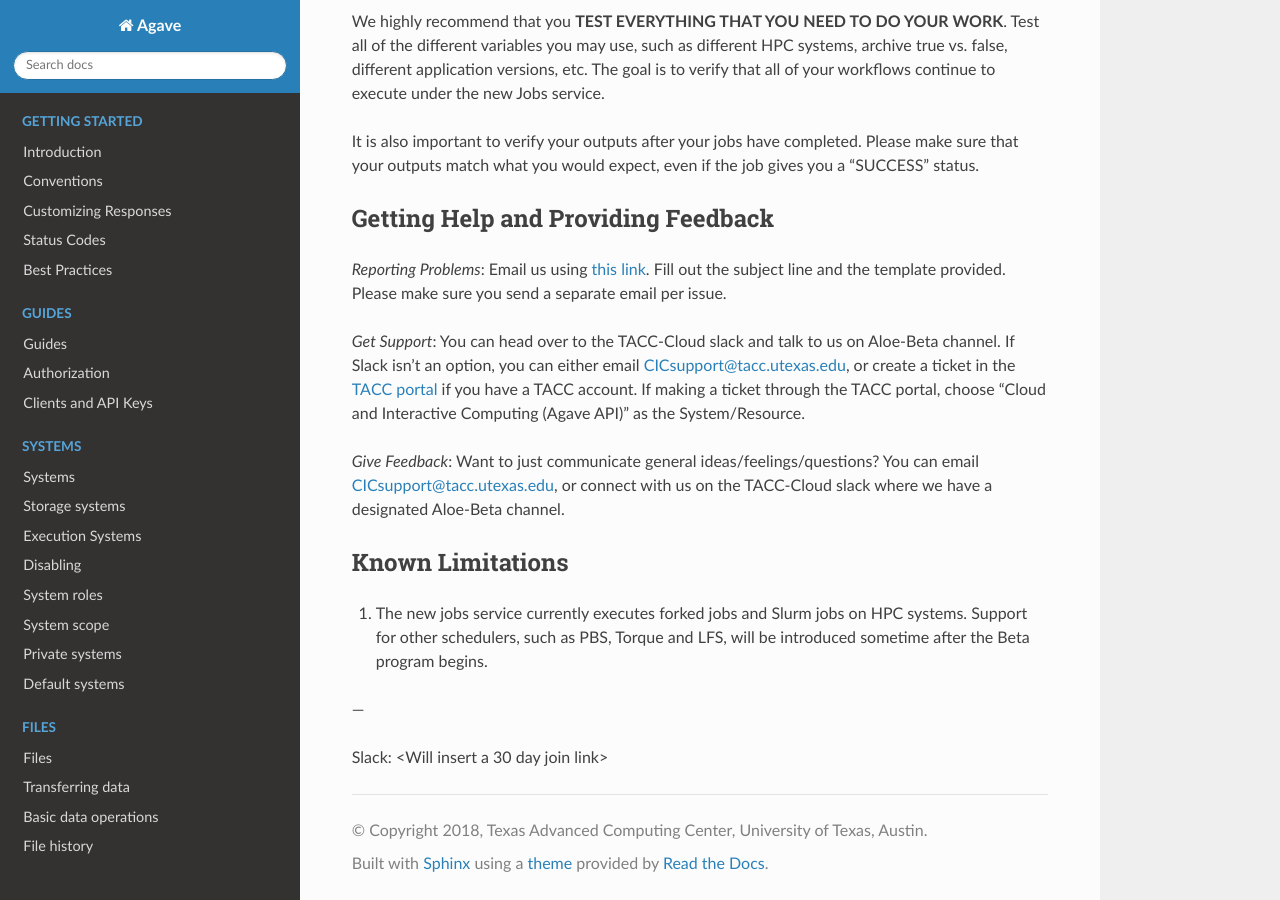
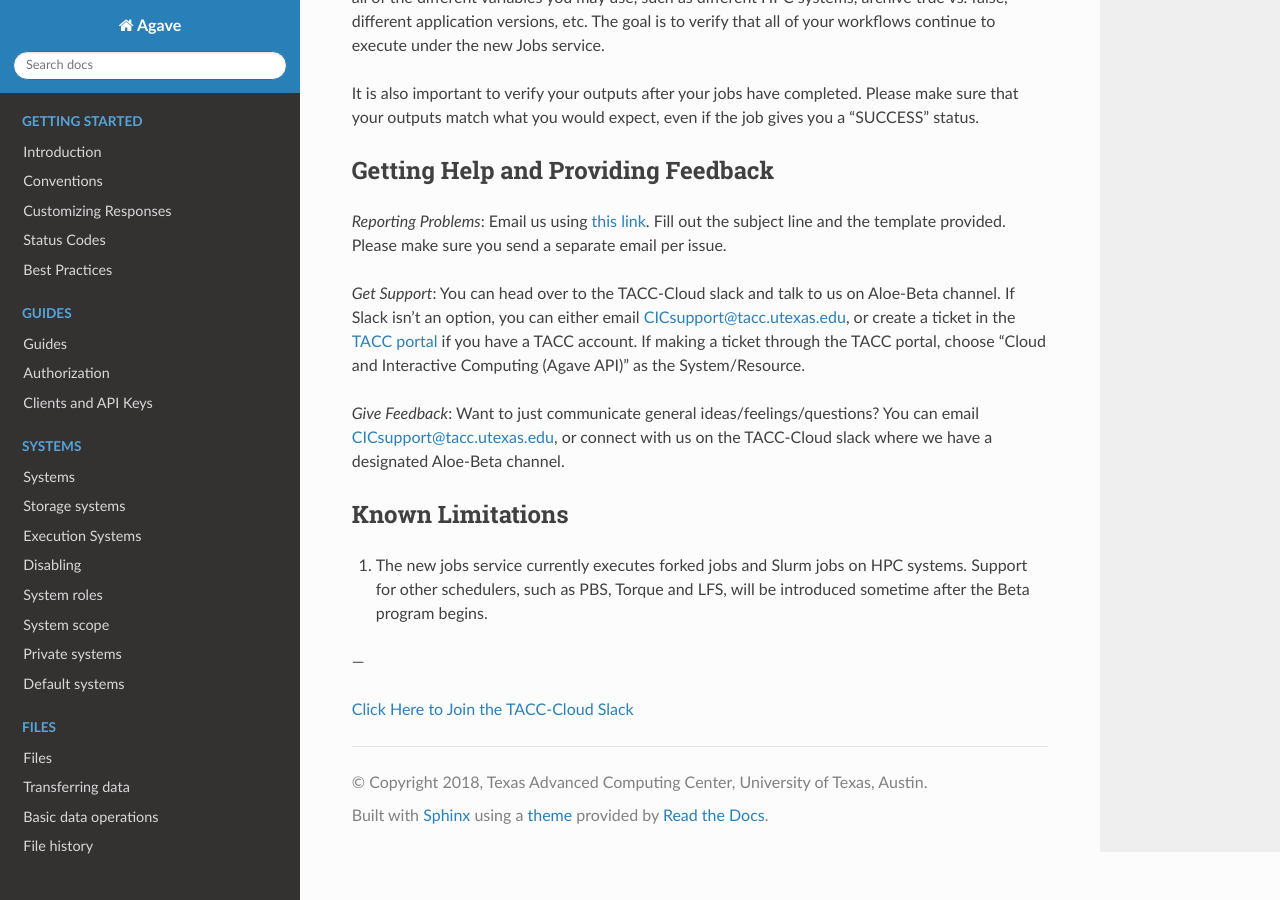
Before and after one commit to TACC-Cloud/agave-docs, a Sphinx documentation site: the page built from docs/agave/guides/jobs/aloe-beta-tester-guide.rst, in a window 1280 px wide and 900 px high, scrolled down 1861 px. Built offline with Sphinx 7.4.7 and the Read the Docs theme 2.0.0, drawn with Linux system fonts in a browser that asks for light colours.

Commit message:
Update aloe-beta-tester-guide.rst

```diff
--- a/docs/agave/guides/jobs/aloe-beta-tester-guide.rst
+++ b/docs/agave/guides/jobs/aloe-beta-tester-guide.rst
@@ -76,4 +76,4 @@
 
 ---
 
-Slack: <Will insert a 30 day join link>
+`Click Here to Join the TACC-Cloud Slack <https://join.slack.com/t/tacc-cloud/shared_invite/enQtNTIxMDY2NjUxNjIzLTQwMThkZGI2NWY3NDY2MGM2ODEzZTU5NmE2OWNkYzczOTU0NTNjZDJiNTNmMGZkODc4ZTkyNzQwY2U2M2M2OWQ>`_
```
Also changed, not shown: other parts of docs/agave/guides/jobs/aloe-beta-tester-guide.rst (+1 -1 lines).
